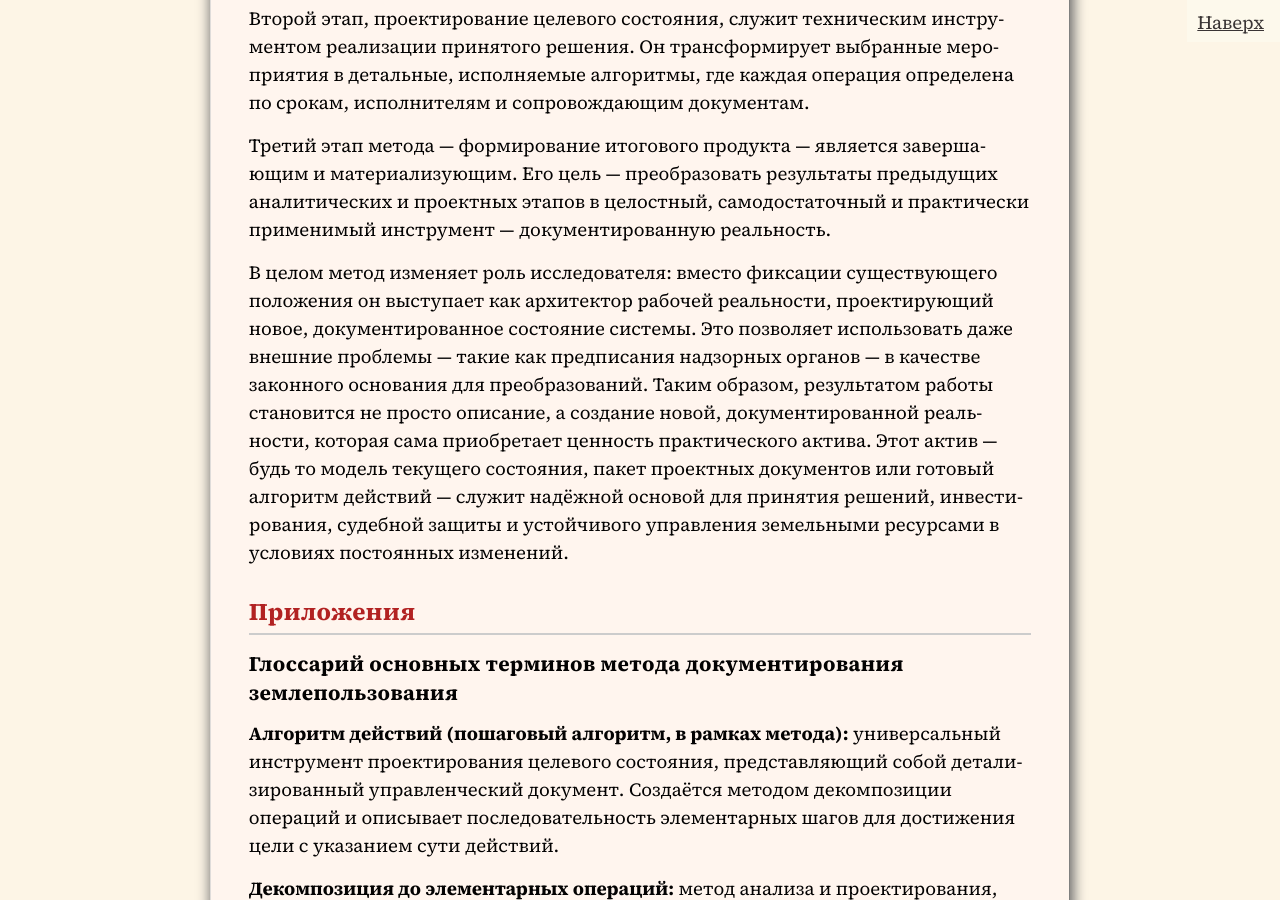
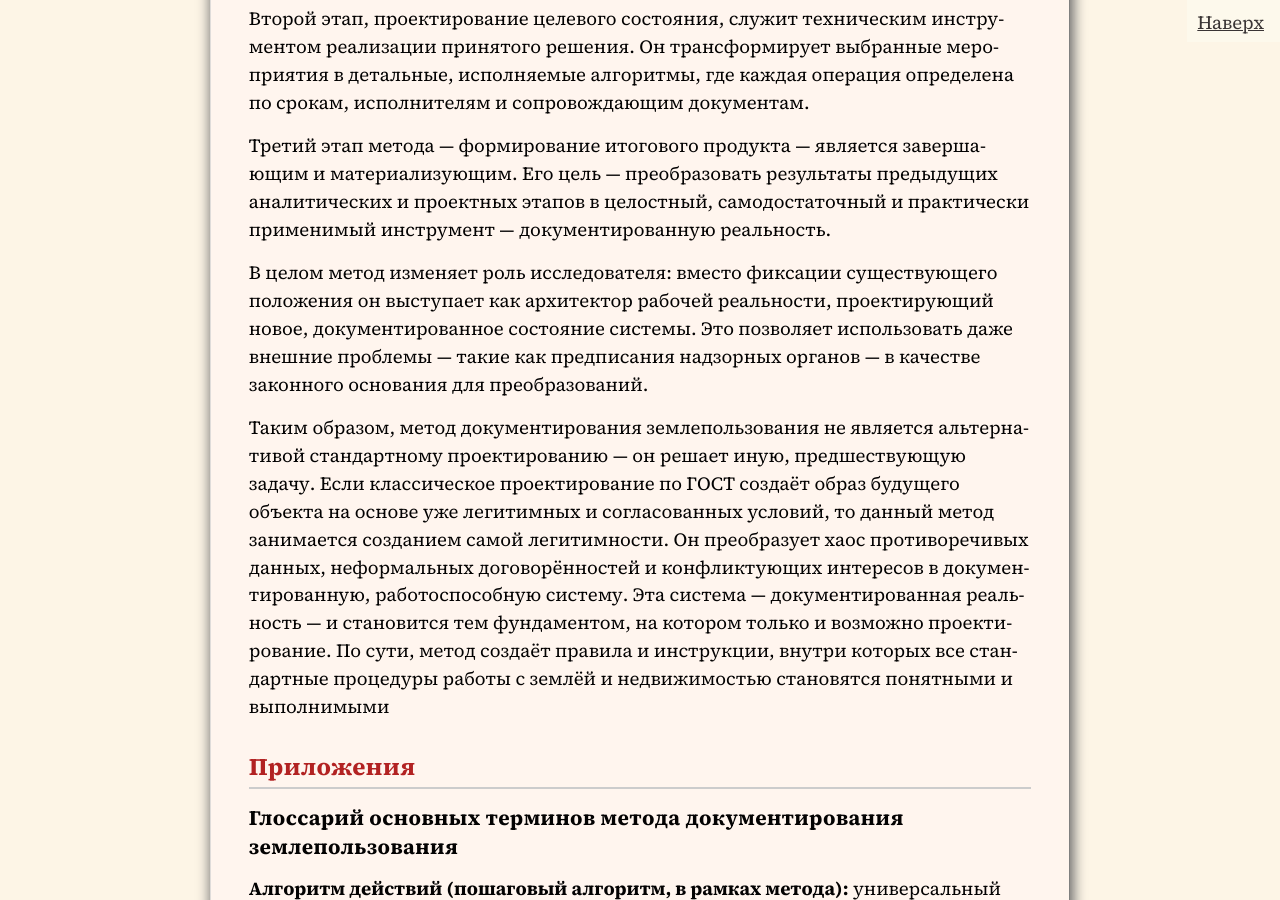
Before and after one commit to SergSi/land-use-art, a Jekyll site: the page built from _posts/2026-01-05-method.md, in a window 1280 px wide and 900 px high, scrolled down 26206 px. Built offline with Jekyll 4.4.1, drawn with Linux system fonts in a browser that asks for light colours; some web fonts are replaced.

Commit message:
Update 2026-01-05-method.md

```diff
--- a/_posts/2026-01-05-method.md
+++ b/_posts/2026-01-05-method.md
@@ -591,7 +591,9 @@ number="5"
 
 Третий этап метода — формирование итогового продукта — является завершающим и материализующим. Его цель — преобразовать результаты предыдущих аналитических и проектных этапов в целостный, самодостаточный и практически применимый инструмент — документированную реальность.
 
-В целом метод изменяет роль исследователя: вместо фиксации существующего положения он выступает как архитектор рабочей реальности, проектирующий новое, документированное состояние системы. Это позволяет использовать даже внешние проблемы — такие как предписания надзорных органов — в качестве законного основания для преобразований. Таким образом, результатом работы становится не просто описание, а создание новой, документированной реальности, которая сама приобретает ценность практического актива. Этот актив — будь то модель текущего состояния, пакет проектных документов или готовый алгоритм действий — служит надёжной основой для принятия решений, инвестирования, судебной защиты и устойчивого управления земельными ресурсами в условиях постоянных изменений.
+В целом метод изменяет роль исследователя: вместо фиксации существующего положения он выступает как архитектор рабочей реальности, проектирующий новое, документированное состояние системы. Это позволяет использовать даже внешние проблемы — такие как предписания надзорных органов — в качестве законного основания для преобразований.
+
+Таким образом, метод документирования землепользования не является альтернативой стандартному проектированию — он решает иную, предшествующую задачу. Если классическое проектирование по ГОСТ создаёт образ будущего объекта на основе уже легитимных и согласованных условий, то данный метод занимается созданием самой легитимности. Он преобразует хаос противоречивых данных, неформальных договорённостей и конфликтующих интересов в документированную, работоспособную систему. Эта система — документированная реальность — и становится тем фундаментом, на котором только и возможно проектирование. По сути, метод создаёт правила и инструкции, внутри которых все стандартные процедуры работы с землёй и недвижимостью становятся понятными и выполнимыми
 
 ## Приложения
 
```
